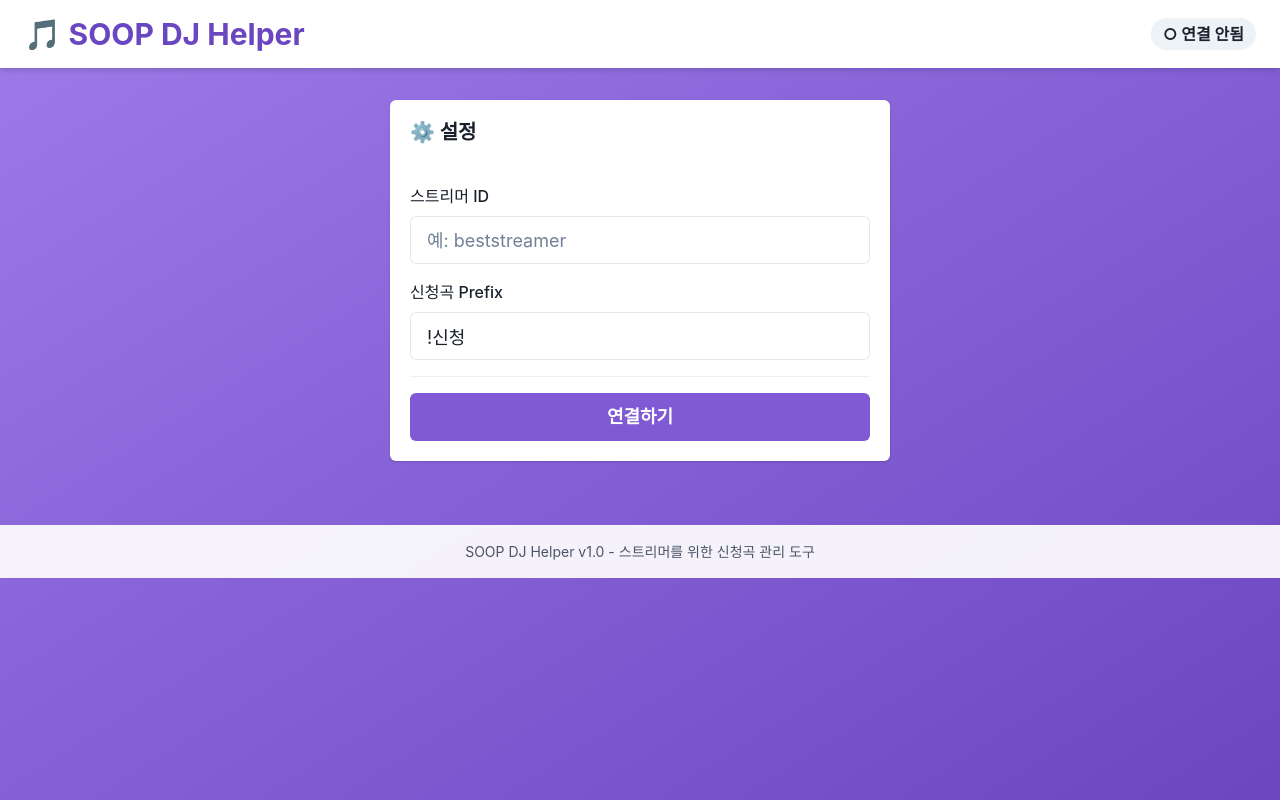
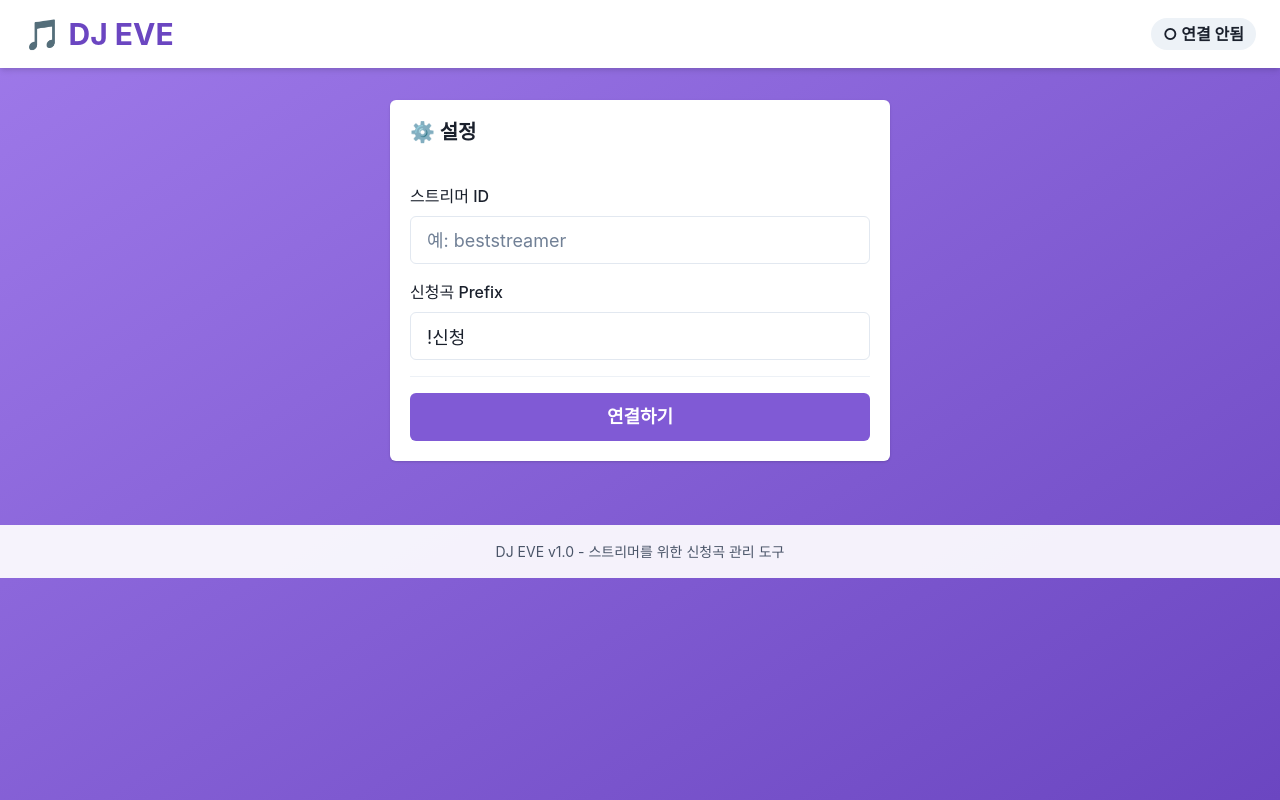
Before and after one commit to snowmerak/djs, a React (Vite) app: page / in a window 1280 px wide. Built offline with nearby package versions, Linux system fonts and the light colour scheme.

Commit message:
feat: rename project to DJ EVE and update related metadata

```diff
--- a/index.html
+++ b/index.html
@@ -4,9 +4,9 @@
     <meta charset="UTF-8" />
     <link rel="icon" type="image/png" href="/icon.png" />
     <meta name="viewport" content="width=device-width, initial-scale=1.0" />
-    <meta name="description" content="React로 만든 Single Page Application" />
-    <meta name="keywords" content="React, SPA, Vite, 싱글페이지앱" />
-    <title>React SPA App</title>
+    <meta name="description" content="SOOP 스트리머를 위한 신청곡 관리 도구" />
+    <meta name="keywords" content="SOOP, DJ, 신청곡, 스트리머, 아프리카TV" />
+    <title>DJ EVE</title>
   </head>
   <body>
     <div id="root"></div>
--- a/src/App.jsx
+++ b/src/App.jsx
@@ -215,7 +215,7 @@ function App() {
       <Box bg="white" shadow="md" py={4} px={6}>
         <Flex justify="space-between" align="center" maxW="1400px" mx="auto">
           <Heading size="lg" color="purple.600">
-            🎵 SOOP DJ Helper
+            🎵 DJ EVE
           </Heading>
           <HStack spacing={3}>
             <Badge
@@ -423,7 +423,7 @@ function App() {
       <Box bg="whiteAlpha.900" py={4} mt={8}>
         <Container maxW="1400px">
           <Text textAlign="center" color="gray.600" fontSize="sm">
-            SOOP DJ Helper v1.0 - 스트리머를 위한 신청곡 관리 도구
+            DJ EVE v1.0 - 스트리머를 위한 신청곡 관리 도구
           </Text>
         </Container>
       </Box>
```
Also changed, not shown: package.json (+4 -4 lines), 1 other file (tests, documents, lock files or other folders).
